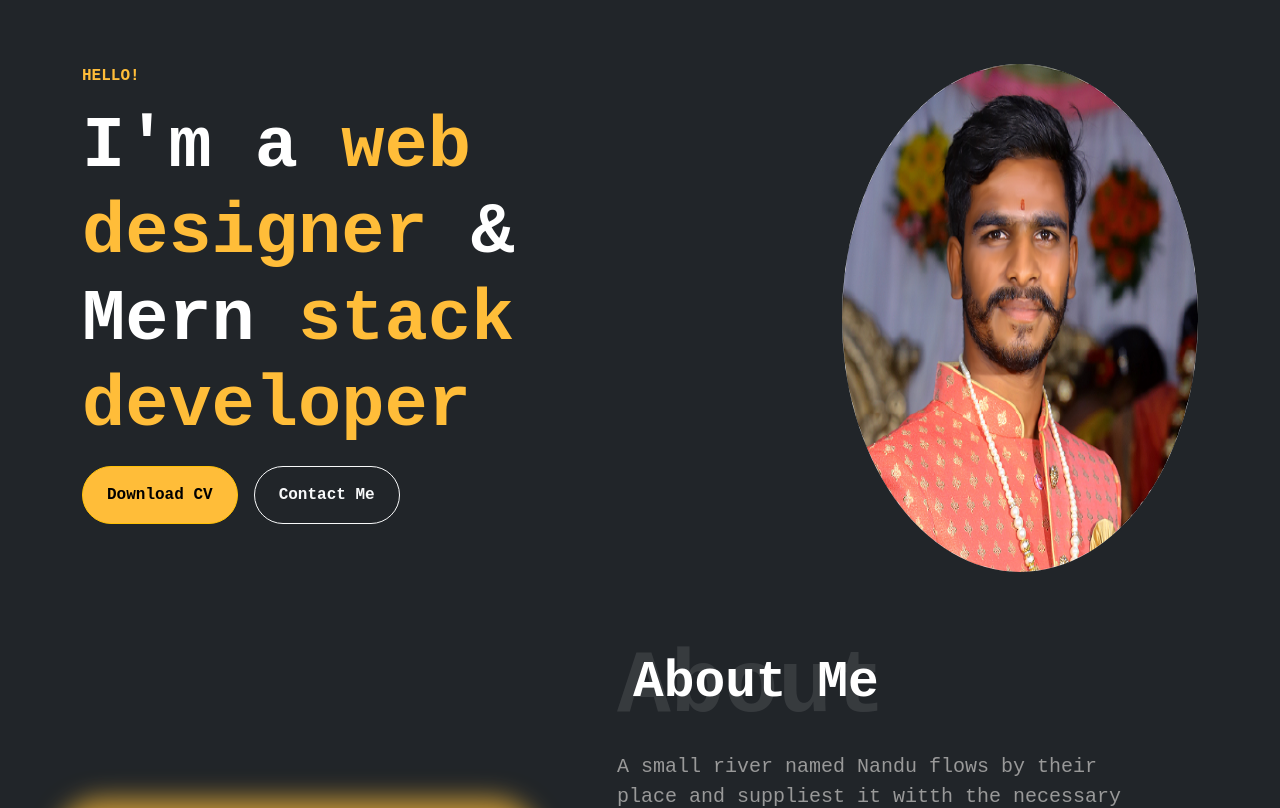
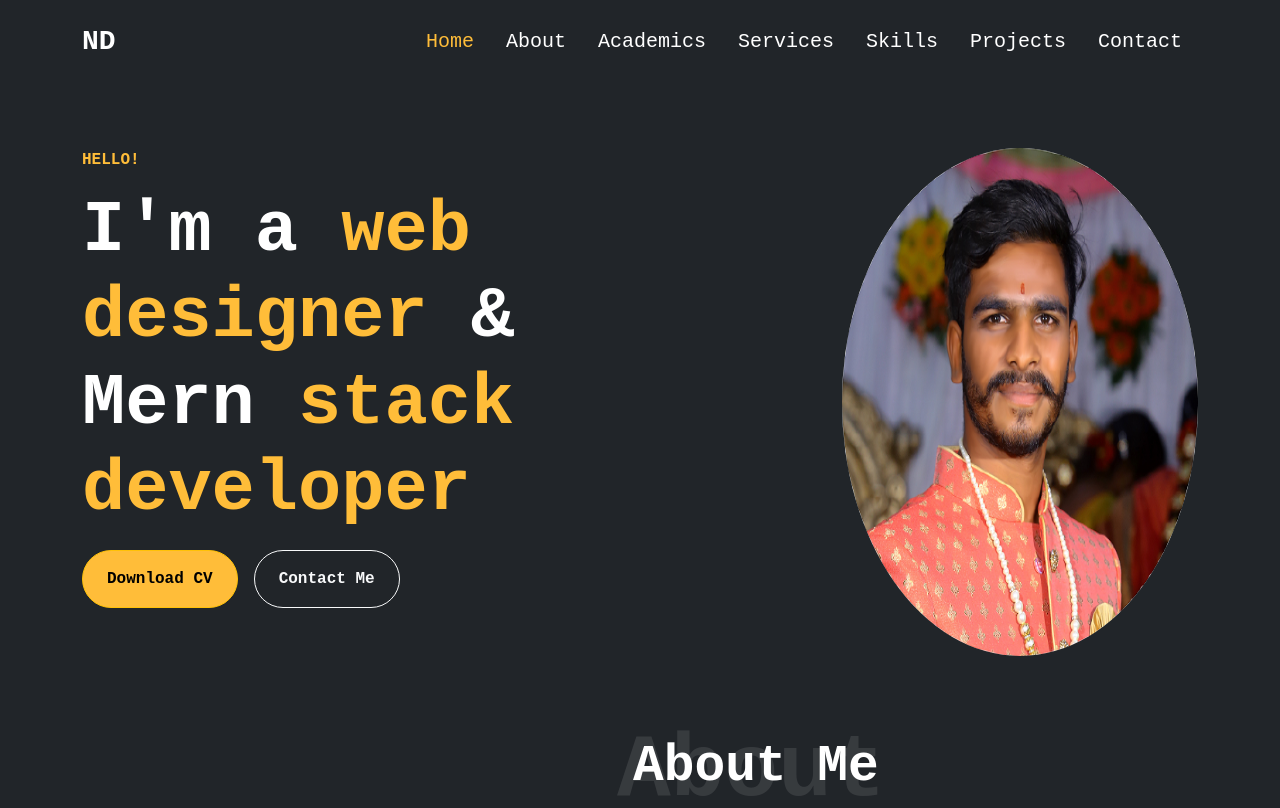
Before and after one commit to nandunddh/Nandukumar, a React (Create React App) app: page / in a window 1280 px wide. Shown: the top 808 px of the page. Built offline with nearby package versions, Linux system fonts and the light colour scheme.

Commit message:
first commit1

```diff
--- a/src/App.js
+++ b/src/App.js
@@ -7,8 +7,8 @@ import Contact from './components/Contact'
 function App() {
   return (
     <>
+      <Navbar />
       <Home />
-      <Navbar />
 
       <Routes>
         <Route path="/" element={<Home />} />
```
